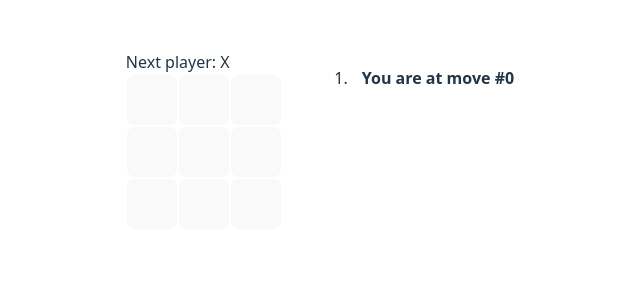
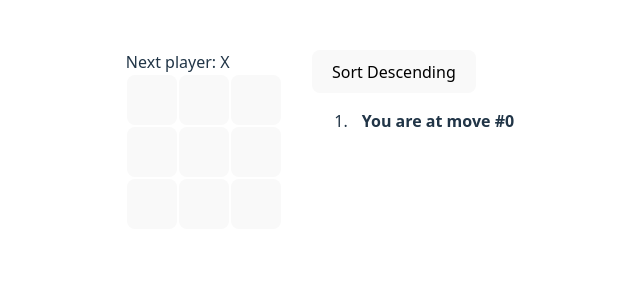
Before and after one commit to arthurguerra/tic-tac-toe, a React (Vite) app: page / in a window 1280 px wide. Shown: the top 300 px of the page, without its empty margins (315-955 px from the left). Built offline with nearby package versions, Linux system fonts and the light colour scheme.

Commit message:
feat: add toggle button to sort move history in ascending/descending order

```diff
--- a/src/TicTacToe.jsx
+++ b/src/TicTacToe.jsx
@@ -57,6 +57,7 @@ function Board({isXNext, squares, onPlay}) {
 export default function Game() {
   const [history, setHistory] = useState([Array(9).fill(null)]);
   const [currentMove, setCurrentMove] = useState(0);
+  const [isAscending, setAscending] = useState(true);
   const xIsNext = currentMove % 2 === 0;
   const currentSquaresState = history[currentMove];
 
@@ -89,13 +90,20 @@ export default function Game() {
     );
   });
 
+  function reverseOrder() {
+    setAscending(!isAscending);
+  }
+
+  const sortedMoves = isAscending ? moves : moves.slice().reverse();
+
   return (
     <div className="game">
       <div className="game-board">
         <Board isXNext={xIsNext} squares={currentSquaresState} onPlay={handePlay}/>
       </div>
       <div className="game-info">
-        <ol>{moves}</ol>
+        <button onClick={reverseOrder}>Sort {isAscending ? "Descending" : "Ascending"}</button>
+        <ol>{sortedMoves}</ol>
       </div>
     </div>
   );
```
